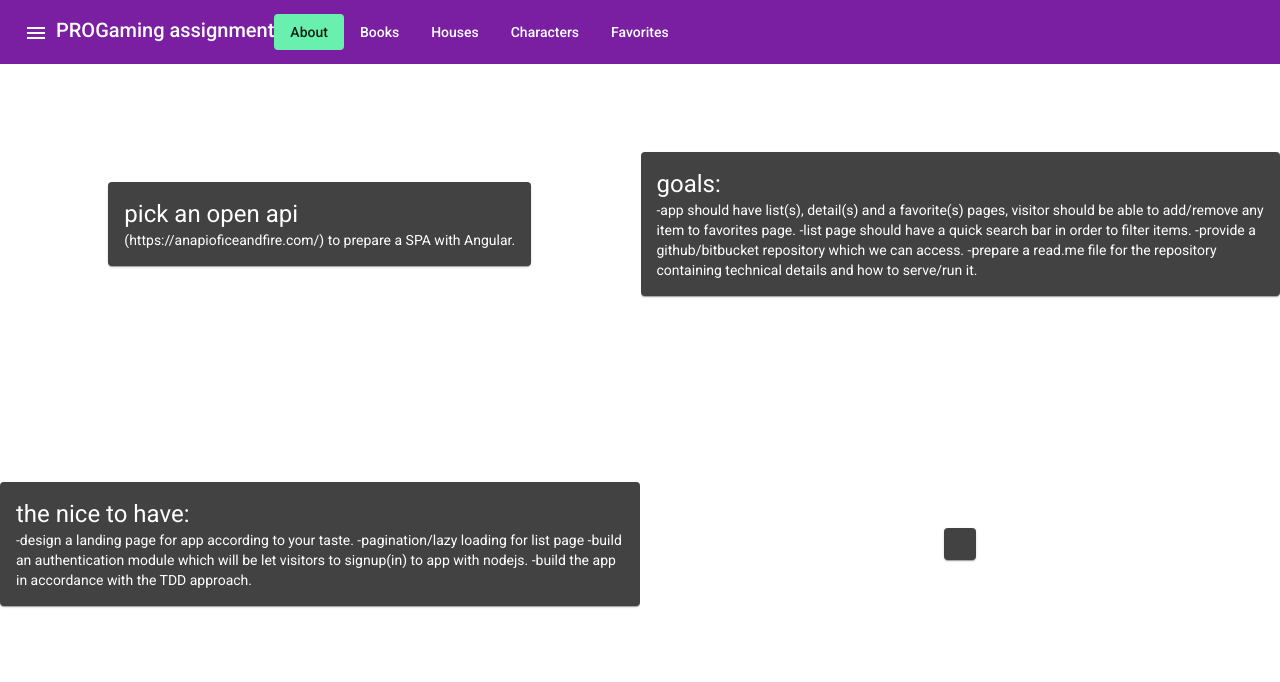
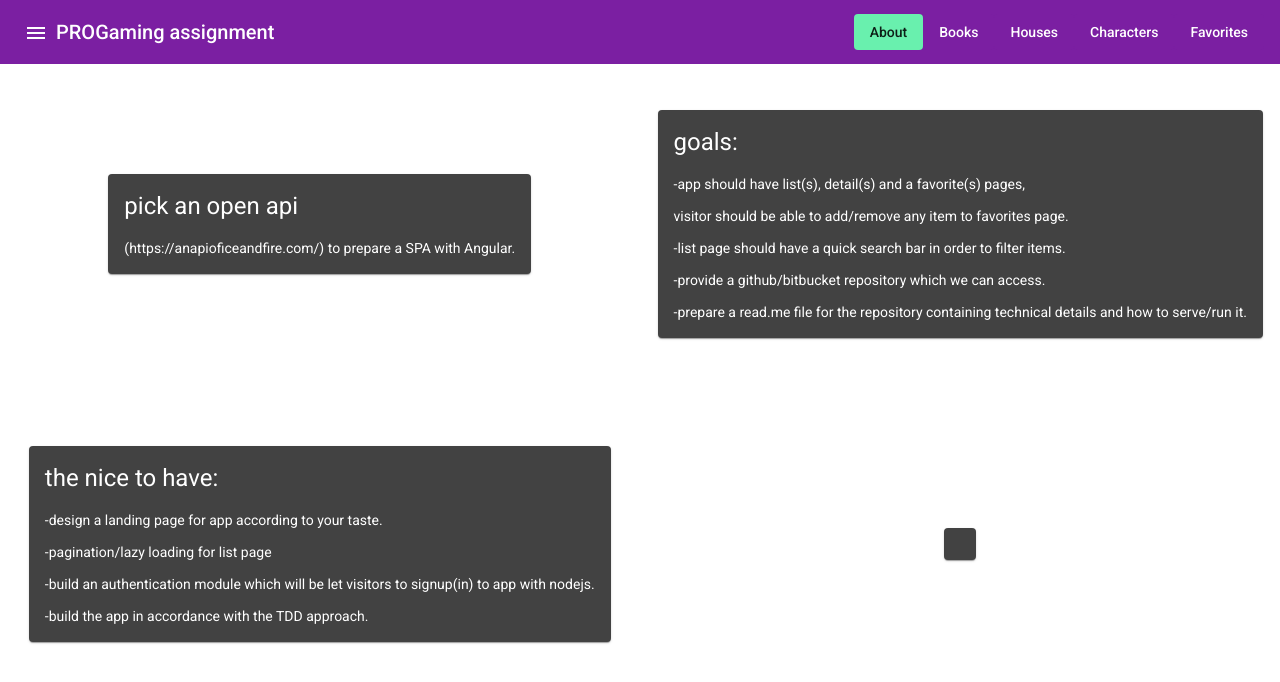
Before and after one commit to ge-or-gi/pro-gaming, an Angular app: page /about in a window 1280 px wide. Shown: the top 682 px of the page. Built offline with nearby package versions, Linux system fonts and the light colour scheme.

Commit message:
Add visual changes

```diff
--- a/src/app/about/about.component.html
+++ b/src/app/about/about.component.html
@@ -2,26 +2,26 @@
   <mat-grid-tile>
     <mat-card>
       <h1> pick an open api</h1>
-      (https://anapioficeandfire.com/) to prepare a SPA with Angular.
+      <p>(https://anapioficeandfire.com/) to prepare a SPA with Angular.</p>
     </mat-card>
   </mat-grid-tile>
   <mat-grid-tile>
     <mat-card>
       <h1> goals:</h1>
-      -app should have list(s), detail(s) and a favorite(s) pages,
-      visitor should be able to add/remove any item to favorites page.
-      -list page should have a quick search bar in order to filter items.
-      -provide a github/bitbucket repository which we can access.
-      -prepare a read.me file for the repository containing technical details and how to serve/run it.
+      <p> -app should have list(s), detail(s) and a favorite(s) pages,</p>
+      <p> visitor should be able to add/remove any item to favorites page.</p>
+      <p> -list page should have a quick search bar in order to filter items.</p>
+      <p>-provide a github/bitbucket repository which we can access.</p>
+      <p>-prepare a read.me file for the repository containing technical details and how to serve/run it.</p>
     </mat-card>
   </mat-grid-tile>
   <mat-grid-tile>
     <mat-card>
       <h1> the nice to have:</h1>
-      -design a landing page for app according to your taste.
-      -pagination/lazy loading for list page
-      -build an authentication module which will be let visitors to signup(in) to app with nodejs.
-      -build the app in accordance with the TDD approach.
+      <p> -design a landing page for app according to your taste.</p>
+      <p>-pagination/lazy loading for list page</p>
+      <p> -build an authentication module which will be let visitors to signup(in) to app with nodejs.</p>
+      <p>-build the app in accordance with the TDD approach.</p>
     </mat-card>
   </mat-grid-tile>
   <mat-grid-tile>
--- a/src/app/dashboard/dashboard.component.html
+++ b/src/app/dashboard/dashboard.component.html
@@ -1,5 +1,5 @@
-<mat-toolbar color="primary">
-  <div>
+<mat-toolbar color="primary" class="mat-toolbar_space">
+  <div class="toolbar-title">
     <button mat-icon-button
       class="example-icon"
       aria-label="Example icon-button with menu icon">
--- a/src/app/dashboard/dashboard.component.scss
+++ b/src/app/dashboard/dashboard.component.scss
@@ -0,0 +1,10 @@
+.mat-toolbar {
+  &_space {
+    display: flex;
+    justify-content: space-between;
+  }
+  .toolbar-title {
+    display: flex;
+    align-items: center;
+  }
+}
```
